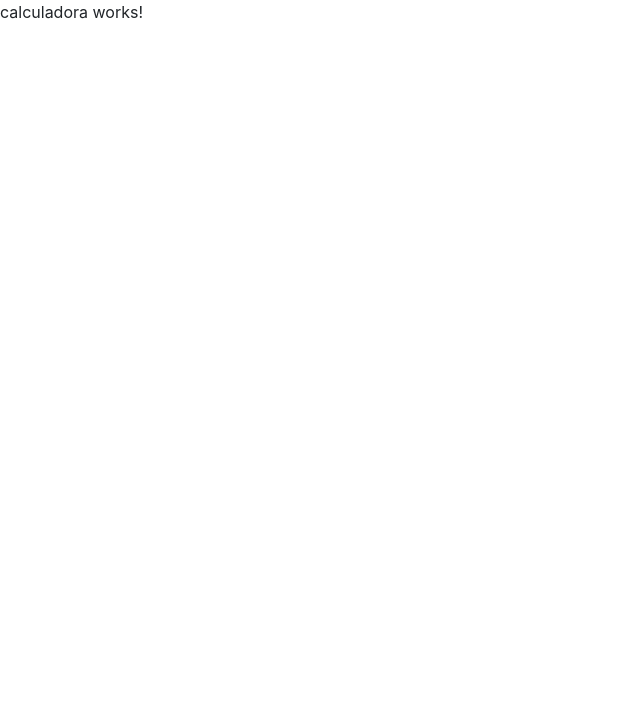
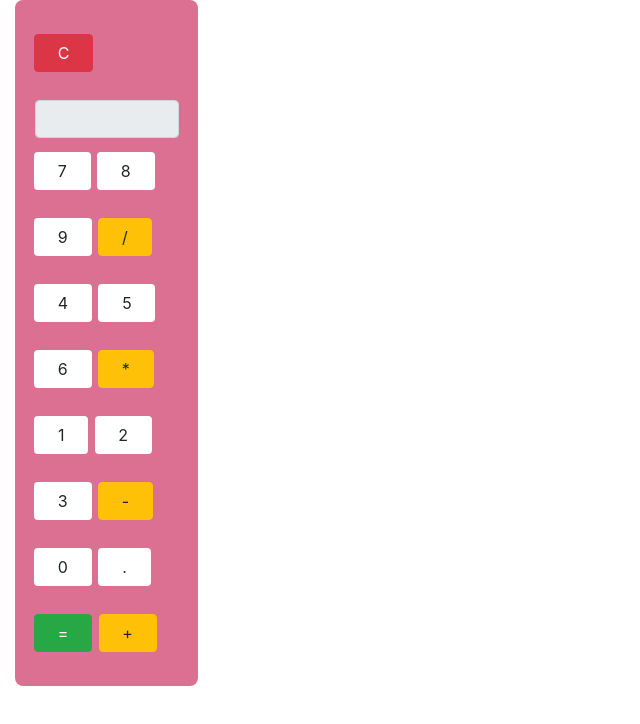
Before and after one commit to Yumizando/calculadora-curso-angular, an Angular app: page / in a window 1280 px wide. Shown: the top 724 px of the page, without its empty margins (0-640 px from the left). Built offline with nearby package versions, Linux system fonts and the light colour scheme.

Commit message:
Criado o html e css da calculadora

```diff
--- a/src/app/calculadora/components/calculadora.component.css
+++ b/src/app/calculadora/components/calculadora.component.css
@@ -0,0 +1,28 @@
+.kz-btn {
+    width: 90%;
+    margin: 14px;
+}
+
+.kz-input-text {
+    margin-top: 14px;
+    width: 83%;
+    margin-left: 15px;
+}
+
+.kz-pad-20 {
+    padding: 20px;
+}
+
+.col-xs-3,
+.col-xs-9 {
+    padding: 0px;
+}
+
+.bg-color {
+    background-color: #DB7093;
+    border-radius: 8px;
+}
+
+.btn-numbers {
+    background-color: white;
+}
--- a/src/app/calculadora/components/calculadora.component.html
+++ b/src/app/calculadora/components/calculadora.component.html
@@ -1 +1,74 @@
-<p>calculadora works!</p>
+<div class="container-fluid">
+    <form>
+        <div class="row">
+            <div class="col-xs-6 col-sm-4 col-md-2">
+                <div class="text-center bg-color img-rounded kz-pad-20">
+                    <div class="row">
+                        <div class="col-xs-3">
+                            <button type="button" class="btn btn-danger kz-btn">C</button>
+                        </div>
+                        <div class="col-xs-9">
+                            <input type="text" class="form-control text-right kz-input-text" id="display" name="display" readonly>
+                        </div>
+                    </div>
+                    <div class="row">
+                        <div class="col-xs-3">
+                            <button type="button" class="btn btn-default btn-numbers kz-btn" id="btn7">7</button>
+                        </div>
+                        <div class="col-xs-3">
+                            <button type="button" class="btn btn-default btn-numbers kz-btn" id="btn8">8</button>
+                        </div>
+                        <div class="col-xs-3">
+                            <button type="button" class="btn btn-default btn-numbers kz-btn" id="btn9">9</button>
+                        </div>
+                        <div class="col-xs-3">
+                            <button type="button" class="btn btn-warning kz-btn" id="btnDivisao">/</button>
+                        </div>
+                    </div>
+                    <div class="row">
+                        <div class="col-xs-3">
+                            <button type="button" class="btn btn-default btn-numbers kz-btn" id="btn4">4</button>
+                        </div>
+                        <div class="col-xs-3">
+                            <button type="button" class="btn btn-default btn-numbers kz-btn" id="btn5">5</button>
+                        </div>
+                        <div class="col-xs-3">
+                            <button type="button" class="btn btn-default btn-numbers kz-btn" id="btn6">6</button>
+                        </div>
+                        <div class="col-xs-3">
+                            <button type="button" class="btn btn-warning kz-btn" id="btnMIltiplicacao">*</button>
+                        </div>
+                    </div>
+                    <div class="row">
+                        <div class="col-xs-3">
+                            <button type="button" class="btn btn-default btn-numbers kz-btn" id="btn1">1</button>
+                        </div>
+                        <div class="col-xs-3">
+                            <button type="button" class="btn btn-default btn-numbers kz-btn" id="btn2">2</button>
+                        </div>
+                        <div class="col-xs-3">
+                            <button type="button" class="btn btn-default btn-numbers kz-btn" id="btn3">3</button>
+                        </div>
+                        <div class="col-xs-3">
+                            <button type="button" class="btn btn-warning kz-btn" id="btnSubtracao">-</button>
+                        </div>
+                    </div>
+                    <div class="row">
+                        <div class="col-xs-3">
+                            <button type="button" class="btn btn-default btn-numbers kz-btn" id="btn0">0</button>
+                        </div>
+                        <div class="col-xs-3">
+                            <button type="button" class="btn btn-default btn-numbers kz-btn" id="btnDecimal">.</button>
+                        </div>
+                        <div class="col-xs-3">
+                            <button type="button" class="btn btn-success kz-btn" id="btnCalcular">=</button>
+                        </div>
+                        <div class="col-xs-3">
+                            <button type="button" class="btn btn-warning kz-btn" id="btnSoma">+</button>
+                        </div>
+                    </div>
+                </div>
+            </div>
+        </div>
+    </form>
+</div>
```
